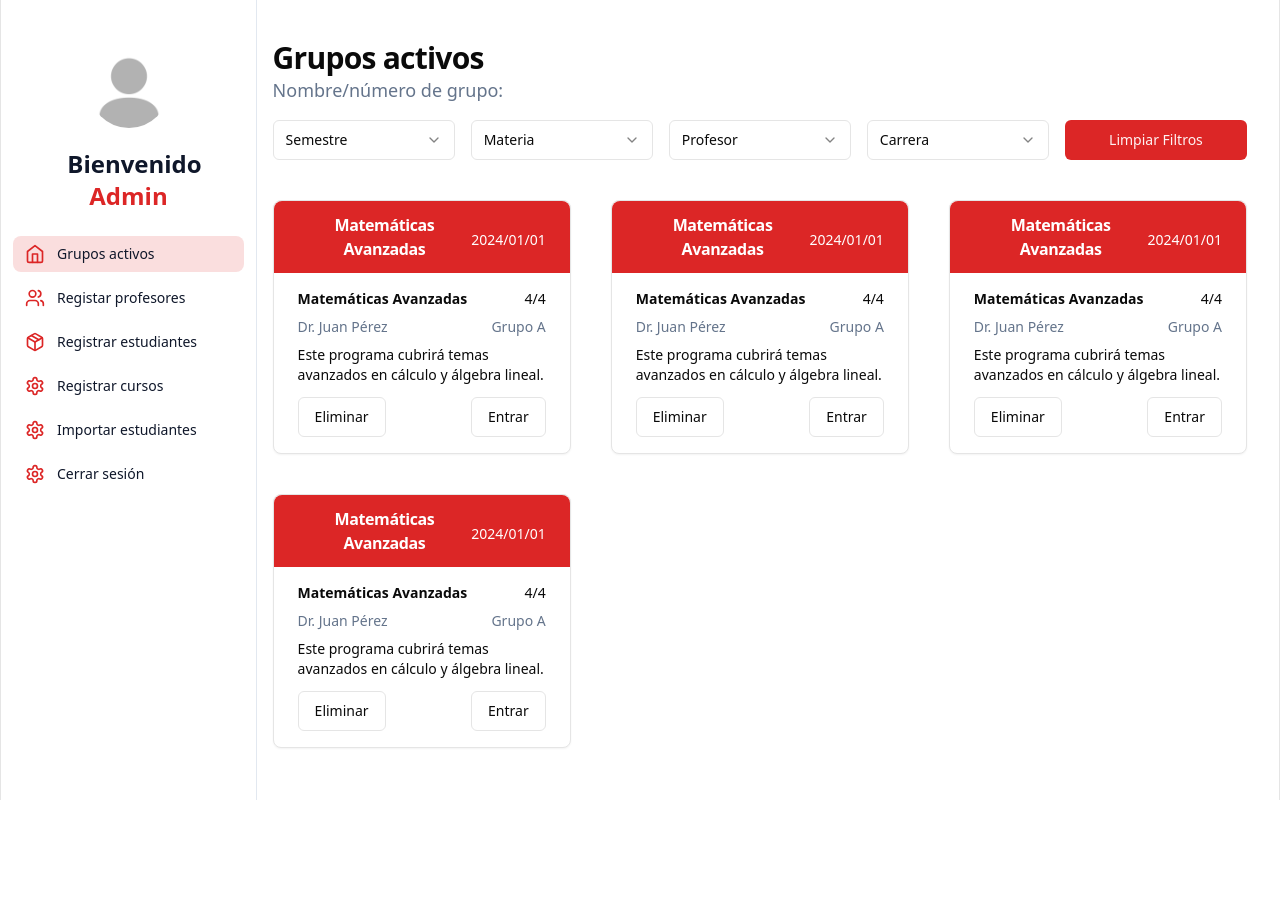
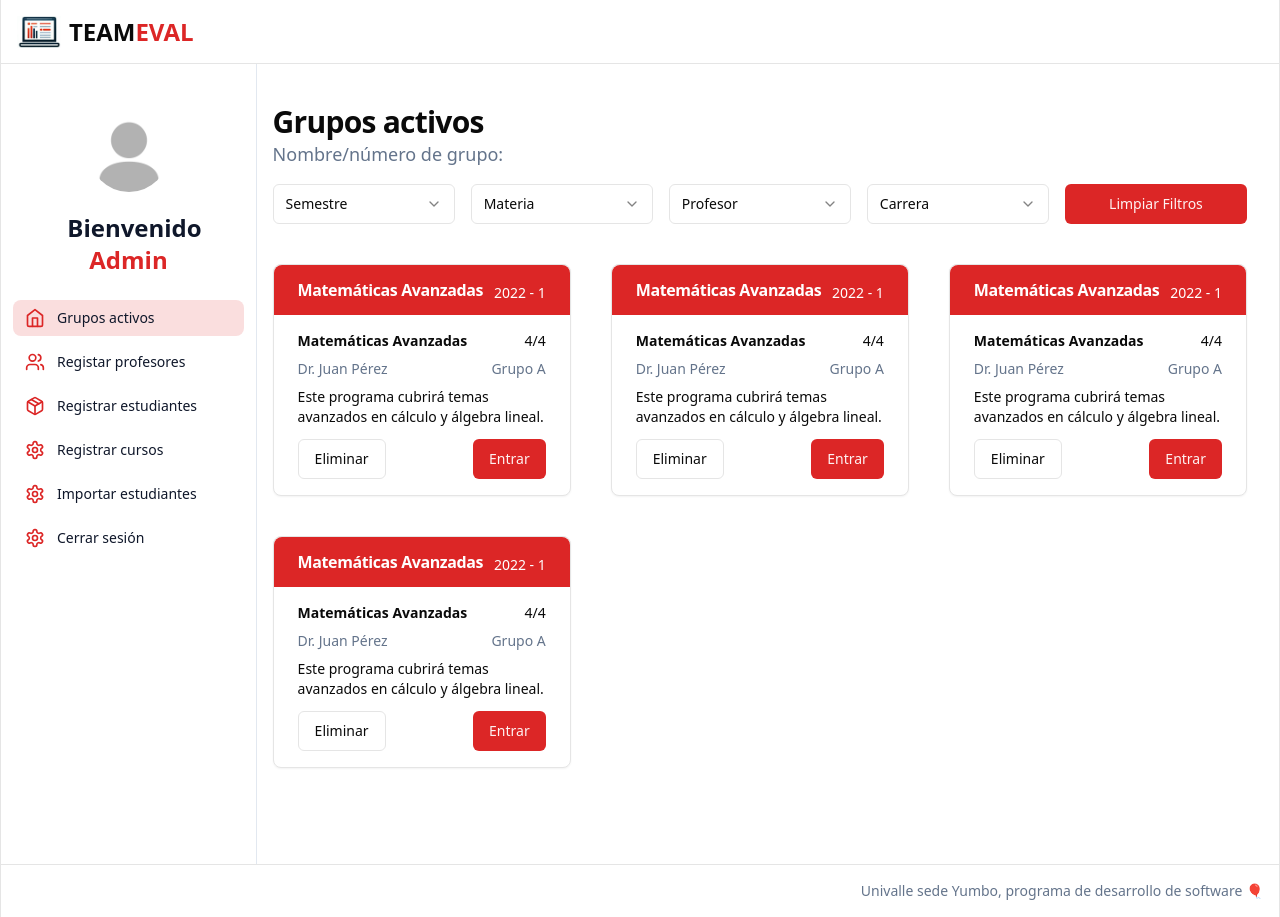
Before and after one commit to univalle/teameval, a Next.js app: page / in a window 1280 px wide. Before the commit the page ends 800 px from the top, so only its background shows below. Built offline with nearby package versions, Linux system fonts and the light colour scheme.

Commit message:
Add header & footer

```diff
--- a/src/app/layout.jsx
+++ b/src/app/layout.jsx
@@ -1,4 +1,6 @@
 import './globals.css'
+import { Header } from '@/components/header'
+import { Footer } from '@/components/footer'
 
 export const metadata = {
   title: 'Teameval',
@@ -7,7 +9,7 @@ export const metadata = {
 
 export default function RootLayout ({ children }) {
   return (
-    <html lang='es'>
+    <html lang='es' className='font-sans'>
       <head>
         <link
           rel='shortcut icon'
@@ -16,7 +18,13 @@ export default function RootLayout ({ children }) {
         />
       </head>
       <body>
-        <div className='container px-0 border-x '>{children}</div>
+        <div className='container px-0 border-x '>
+          <div className='grid'>
+            <Header />
+            {children}
+            <Footer />
+          </div>
+        </div>
       </body>
     </html>
   )
--- a/src/app/page.jsx
+++ b/src/app/page.jsx
@@ -6,7 +6,7 @@ export default function Home () {
   return (
     <div className='grid grid-cols-5'>
       <Sidebar />
-      <div className='col-span-4 pl-4 pr-8 mt-10'>
+      <div className='col-span-5 pl-4 pr-8 mt-10 xl:col-span-4'>
         <h1 className='text-3xl font-semibold tracking-tight scroll-m-20'>
           Grupos activos
         </h1>
--- /dev/null
+++ b/src/components/footer.jsx
@@ -0,0 +1,9 @@
+export function Footer () {
+  return (
+    <footer className='p-4 text-sm text-right border-t text-slate-500'>
+      <p className='inline-block'>
+        Univalle sede Yumbo, programa de desarrollo de software 🎈
+      </p>
+    </footer>
+  )
+}
--- /dev/null
+++ b/src/components/header.jsx
@@ -0,0 +1,14 @@
+export function Header () {
+  return (
+    <header className='flex items-center justify-start h-16 border-b'>
+      <img
+        src='/images/logoteameval2.png'
+        alt='Logo Teameval'
+        className='h-8 ml-4'
+      />
+      <h1 className='ml-2 text-2xl font-bold'>
+        TEAM<span className='text-primary'>EVAL</span>
+      </h1>
+    </header>
+  )
+}
--- a/src/components/program-card.jsx
+++ b/src/components/program-card.jsx
@@ -11,7 +11,7 @@ import { Button } from '@/components/ui/button'
 
 export function ProgramCard ({
   programTitle,
-  date,
+  semester,
   subjectName,
   membersCount,
   professor,
@@ -22,7 +22,9 @@ export function ProgramCard ({
     <Card>
       <CardHeader className='flex flex-row items-center justify-between py-3 text-center text-white rounded-t-lg bg-primary'>
         <CardTitle className='text-base'>{programTitle}</CardTitle>
-        <CardDescription className='text-sm text-white'>{date}</CardDescription>
+        <CardDescription className='text-sm text-white'>
+          {semester}
+        </CardDescription>
       </CardHeader>
       <CardContent className='pb-3'>
         <div className='flex items-center justify-between mt-4 mb-2 '>
@@ -37,7 +39,7 @@ export function ProgramCard ({
       </CardContent>
       <CardFooter className='flex justify-between p-6 py-0 pb-4'>
         <Button variant='outline'>Eliminar</Button>
-        <Button variant='outline'>Entrar</Button>
+        <Button>Entrar</Button>
       </CardFooter>
     </Card>
   )
--- a/src/components/programs-list.jsx
+++ b/src/components/programs-list.jsx
@@ -5,7 +5,7 @@ export function ProgramsList () {
   const programs = [
     {
       programTitle: 'Matemáticas Avanzadas',
-      date: '2024/01/01',
+      semester: '2022 - 1',
       subjectName: 'Matemáticas Avanzadas',
       membersCount: '4/4',
       professor: 'Dr. Juan Pérez',
@@ -15,7 +15,7 @@ export function ProgramsList () {
     },
     {
       programTitle: 'Matemáticas Avanzadas',
-      date: '2024/01/01',
+      semester: '2022 - 1',
       subjectName: 'Matemáticas Avanzadas',
       membersCount: '4/4',
       professor: 'Dr. Juan Pérez',
@@ -25,7 +25,7 @@ export function ProgramsList () {
     },
     {
       programTitle: 'Matemáticas Avanzadas',
-      date: '2024/01/01',
+      semester: '2022 - 1',
       subjectName: 'Matemáticas Avanzadas',
       membersCount: '4/4',
       professor: 'Dr. Juan Pérez',
@@ -35,7 +35,7 @@ export function ProgramsList () {
     },
     {
       programTitle: 'Matemáticas Avanzadas',
-      date: '2024/01/01',
+      semester: '2022 - 1',
       subjectName: 'Matemáticas Avanzadas',
       membersCount: '4/4',
       professor: 'Dr. Juan Pérez',
@@ -52,7 +52,7 @@ export function ProgramsList () {
         <ProgramCard
           key={index} // Utilizamos el índice como clave (key) única
           programTitle={program.programTitle}
-          date={program.date}
+          semester={program.semester}
           subjectName={program.subjectName}
           membersCount={program.membersCount}
           professor={program.professor}
--- a/src/components/sidebar.jsx
+++ b/src/components/sidebar.jsx
@@ -2,7 +2,7 @@ export function Sidebar () {
   return (
     <aside
       id='sidebar'
-      className='w-64 h-screen transition-transform '
+      className='hidden w-64 h-screen transition-transform xl:block'
       aria-label='Sidebar'
     >
       <div className='flex flex-col h-full px-3 py-4 overflow-y-auto bg-white border-r border-slate-200 dark:border-slate-700 dark:bg-slate-900'>
```
Also changed, not shown: public/images/logoteameval2.png (added).
